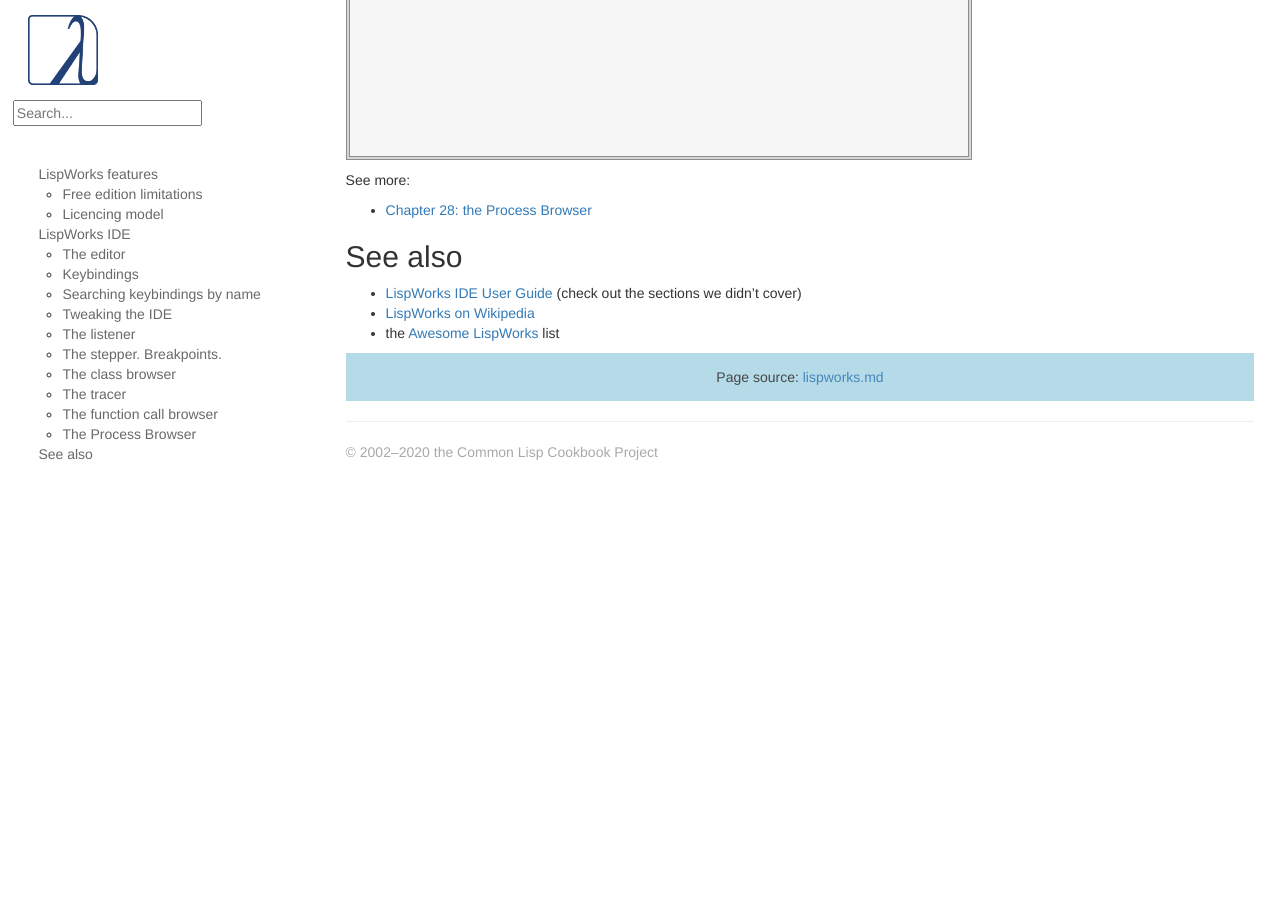
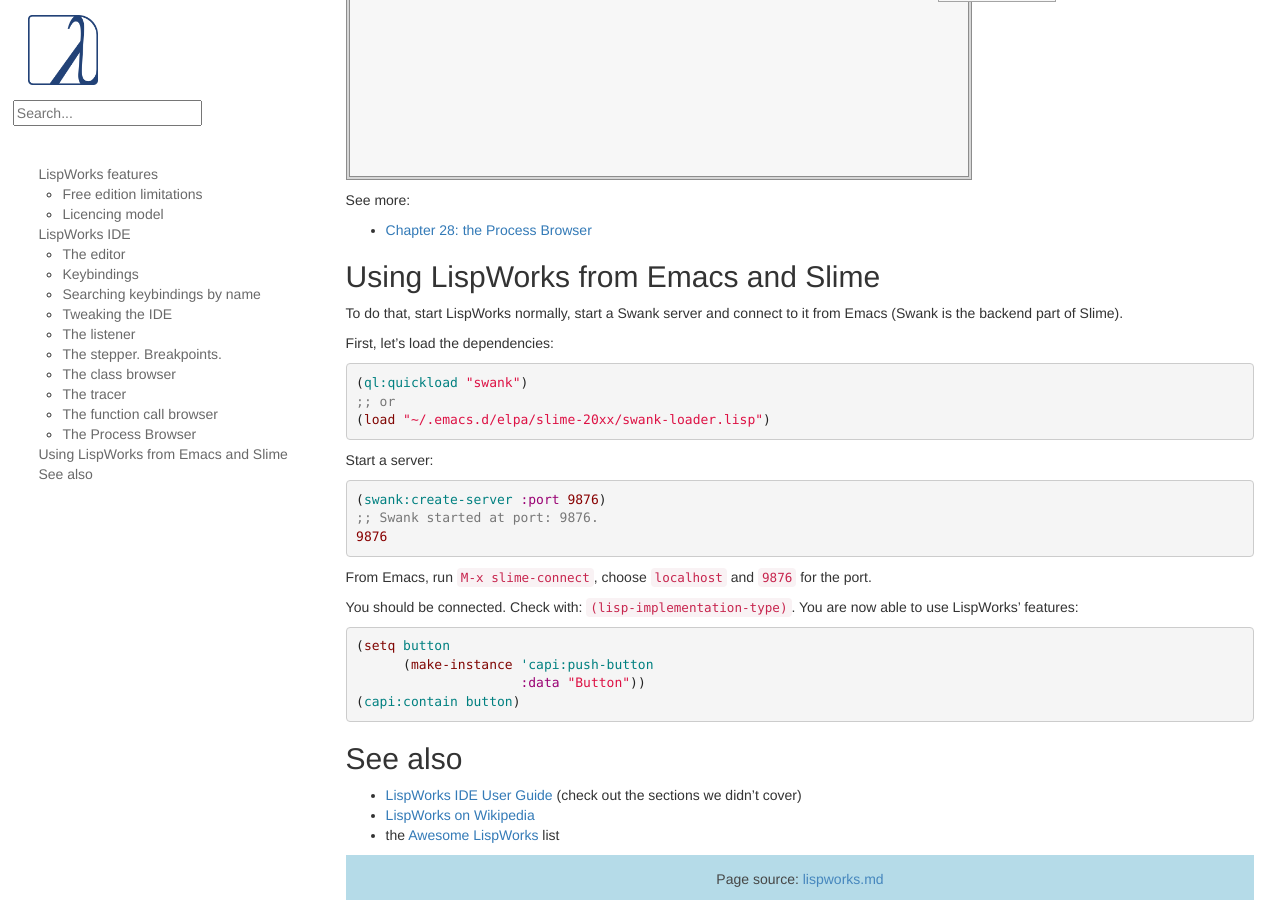
Before and after one commit to LispCookbook/cl-cookbook, a Jekyll site: the page built from lispworks.md, in a window 1280 px wide and 900 px high, scrolled down 8451 px. Built offline with Jekyll 4.4.1, drawn with Linux system fonts in a browser that asks for light colours; before the commit the page ends 8939 px from its top, so only the background shows below that; some of the changed text lies outside the part shown.

Commit message:
lispworks: connect from Slime

```diff
--- a/lispworks.md
+++ b/lispworks.md
@@ -125,6 +125,7 @@
 See also:
 
 - the [Editor User Guide](http://www.lispworks.com/documentation/lw71/EDUG-U/html/eduser-u.htm).
+
 
 ### Keybindings
 
@@ -369,6 +370,37 @@
 
 * [Chapter 28: the Process Browser](http://www.lispworks.com/documentation/lw71/IDE-U/html/ide-u-178.htm#pgfId-852666)
 
+## Using LispWorks from Emacs and Slime
+
+To do that, start LispWorks normally, start a Swank server and connect to it from Emacs (Swank is the backend part of Slime).
+
+First, let's load the dependencies:
+
+~~~lisp
+(ql:quickload "swank")
+;; or
+(load "~/.emacs.d/elpa/slime-20xx/swank-loader.lisp")
+~~~
+
+Start a server:
+
+~~~lisp
+(swank:create-server :port 9876)
+;; Swank started at port: 9876.
+9876
+~~~
+
+From Emacs, run `M-x slime-connect`, choose `localhost` and `9876` for the port.
+
+You should be connected. Check with: `(lisp-implementation-type)`. You are now able to use LispWorks' features:
+
+~~~lisp
+(setq button
+      (make-instance 'capi:push-button
+                     :data "Button"))
+(capi:contain button)
+~~~
+
 
 ## See also
 
```
Also changed, not shown: other parts of lispworks.md (+2 -2 lines).
